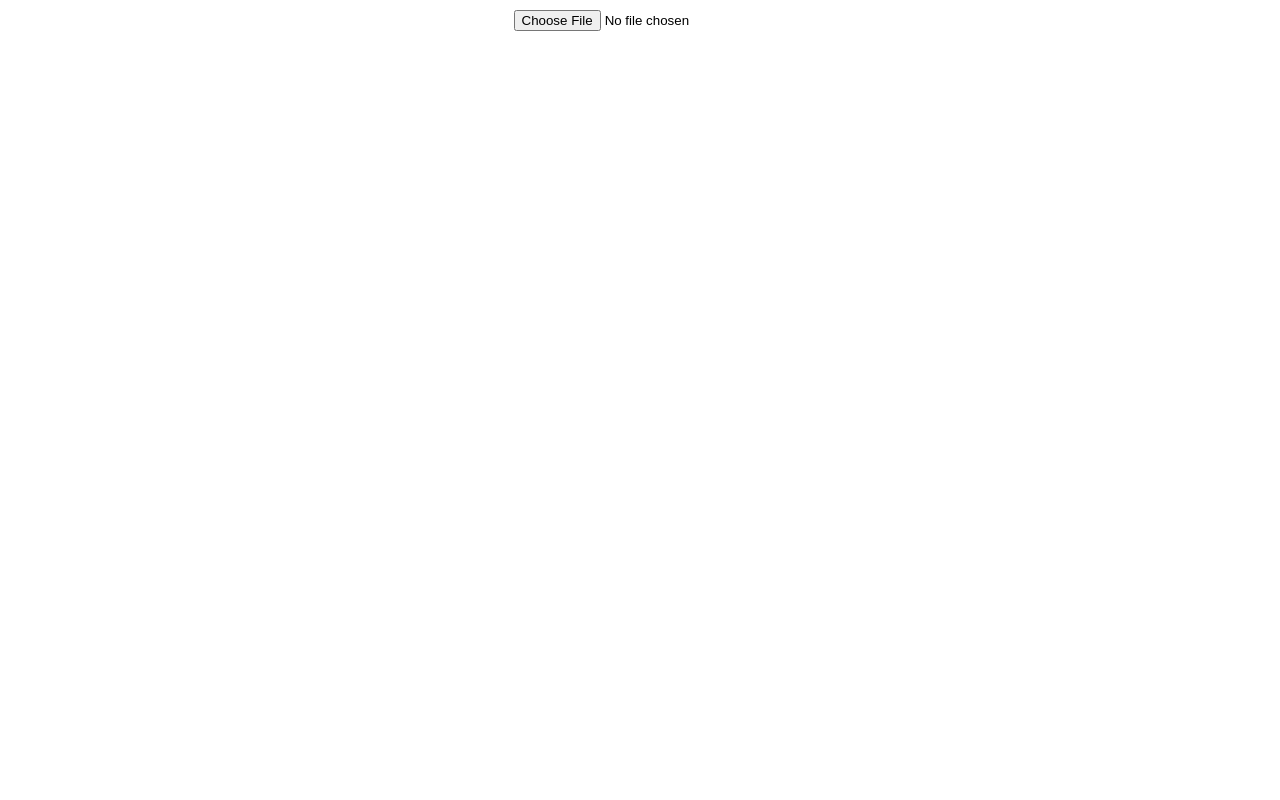
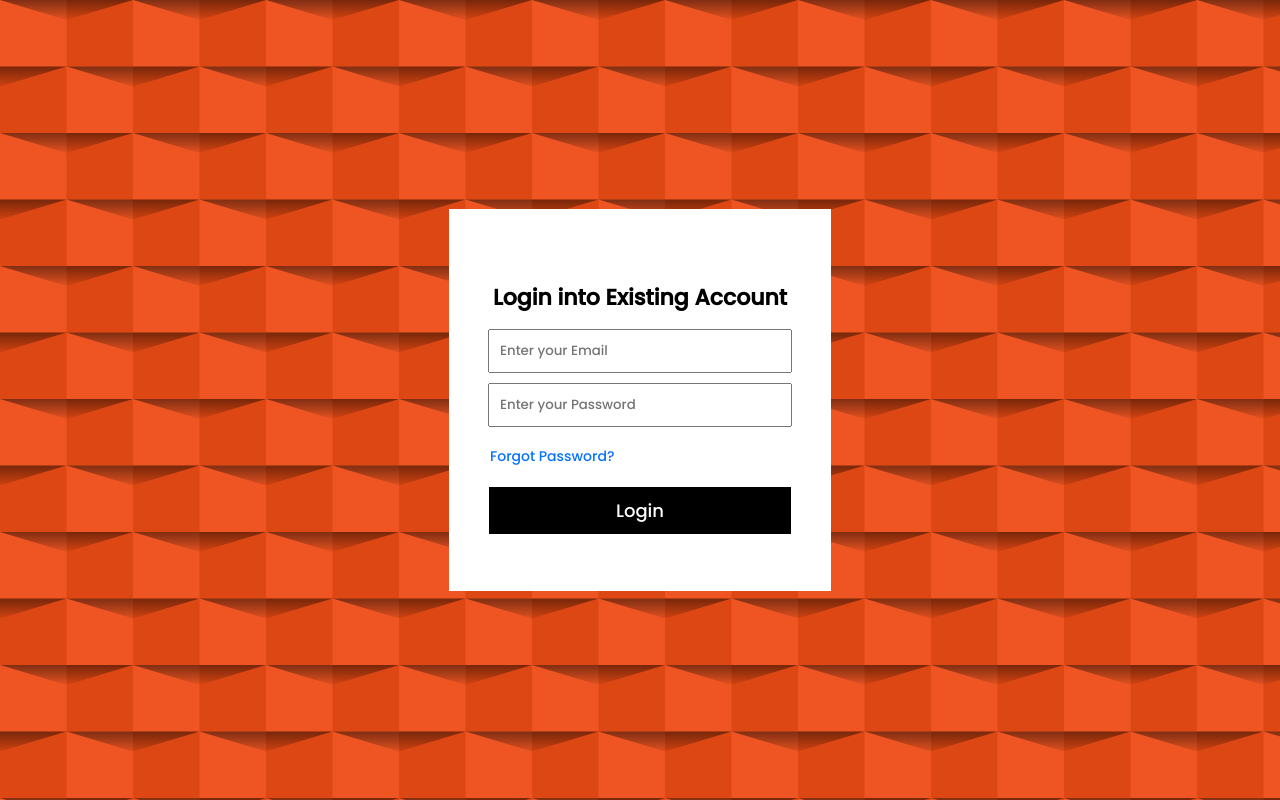
Before and after one commit to gaurav2425/salestax, a React (Create React App) app: page / in a window 1280 px wide. Built offline with nearby package versions, Linux system fonts and the light colour scheme.

Commit message:
Component Changed

```diff
--- a/src/App.js
+++ b/src/App.js
@@ -6,8 +6,8 @@ import Dashboard from "../src/pages/Dashboard";
 function App() {
   return (
     <div className="App">
-      {/* <Login></Login> */}
-      <Dashboard></Dashboard>
+      <Login></Login>
+      {/* <Dashboard></Dashboard> */}
       {/* <ForgotPassword></ForgotPassword> */}
     </div>
   );
```
